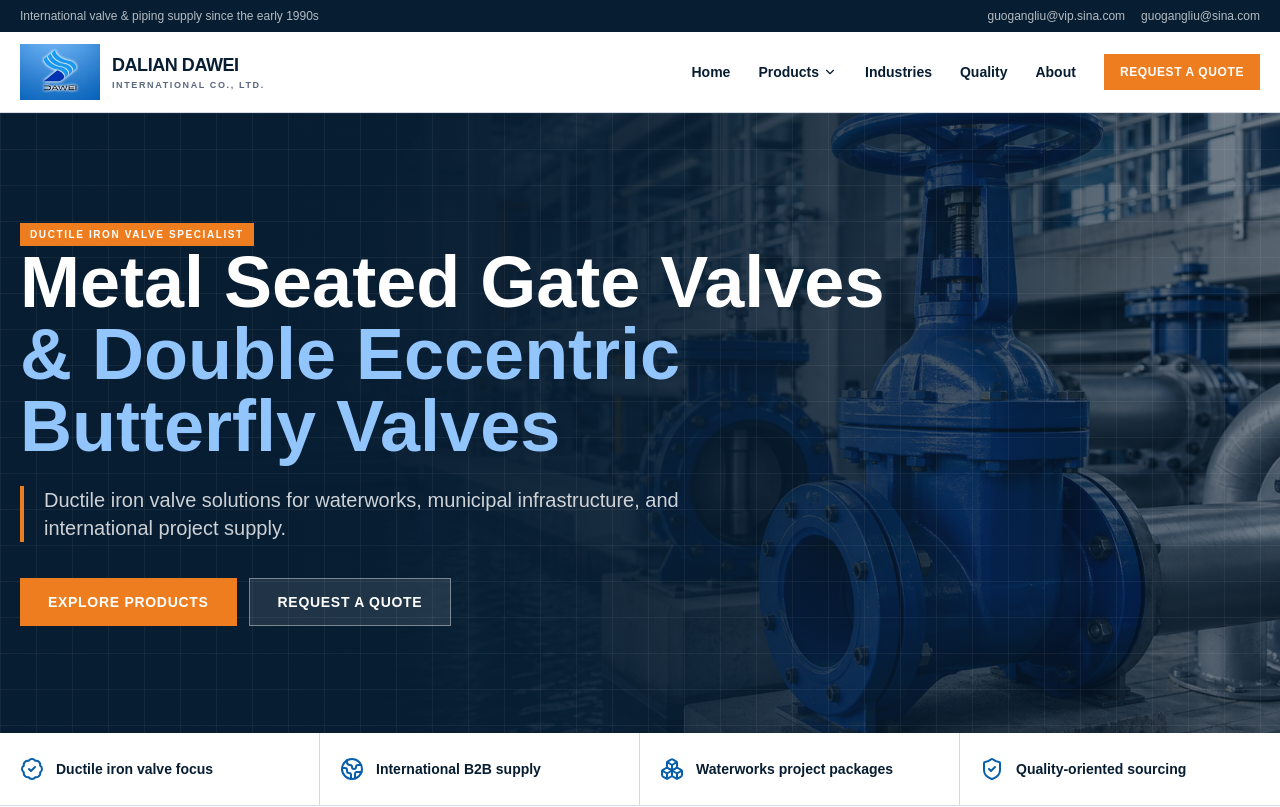
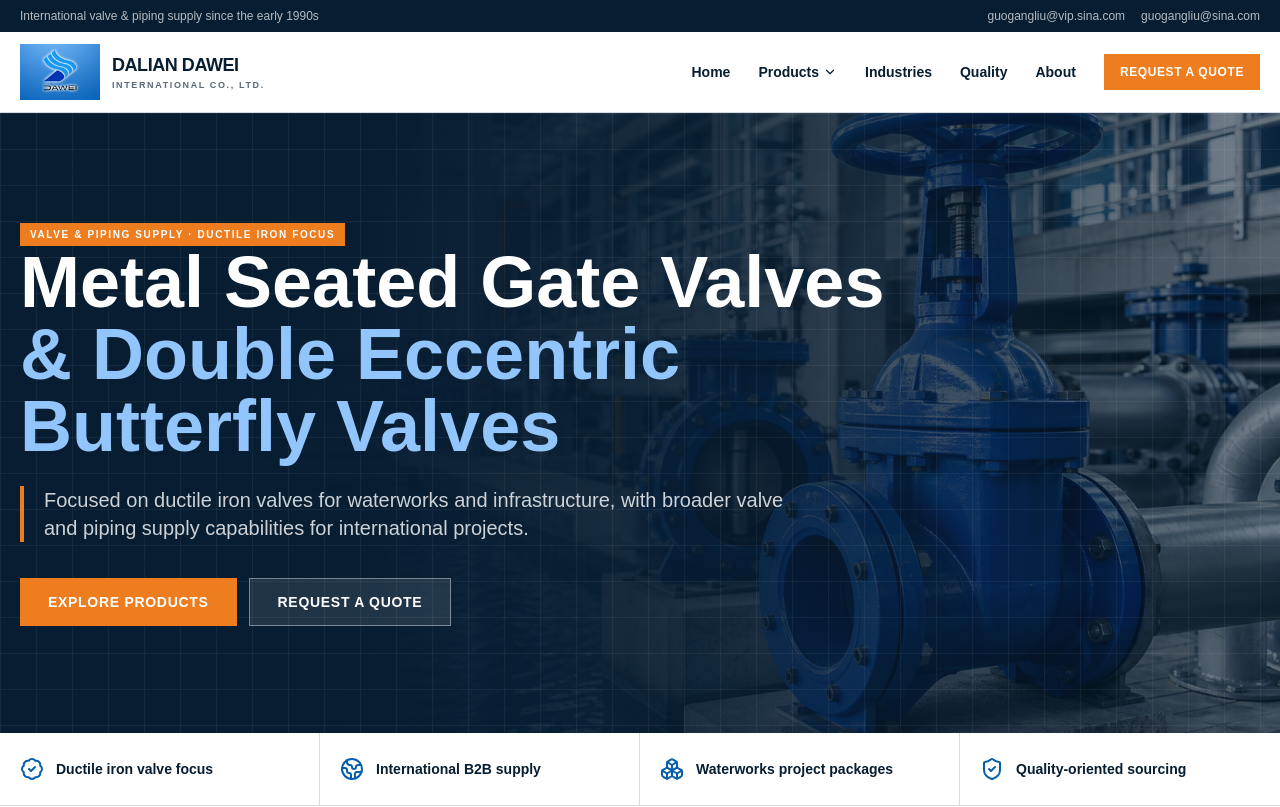
Before and after one commit to unikc/dawei, a Next.js app: page / in a window 1280 px wide. Shown: the top 807 px of the page. Built offline with nearby package versions, Linux system fonts and the light colour scheme.

Commit message:
Balance homepage product positioning

```diff
--- a/app/page.tsx
+++ b/app/page.tsx
@@ -15,9 +15,9 @@ export default function Home() {
       <div className="absolute inset-0 bg-gradient-to-r from-navy via-navy/85 to-navy/15" />
       <div className="grid-lines absolute inset-0" />
       <div className="relative mx-auto flex min-h-[620px] max-w-7xl items-center px-5 py-20">
-        <div className="max-w-4xl"><Badge variant="signal">Ductile Iron Valve Specialist</Badge>
+        <div className="max-w-4xl"><Badge variant="signal">Valve &amp; Piping Supply · Ductile Iron Focus</Badge>
           <h1 className="text-5xl font-black leading-[1.05] md:text-7xl">Metal Seated Gate Valves<br/><span className="text-blue-300"> & Double Eccentric Butterfly Valves</span></h1>
-          <p className="mt-6 max-w-3xl border-l-4 border-signal pl-5 text-lg leading-8 text-white/80 md:text-xl">Ductile iron valve solutions for waterworks, municipal infrastructure, and international project supply.</p>
+          <p className="mt-6 max-w-3xl border-l-4 border-signal pl-5 text-lg leading-8 text-white/80 md:text-xl">Focused on ductile iron valves for waterworks and infrastructure, with broader valve and piping supply capabilities for international projects.</p>
           <div className="mt-9 flex flex-wrap gap-3"><Link href="/products" className={buttonVariants({variant:"signal",size:"lg"})}>Explore Products</Link><Link href="/contact" className={buttonVariants({variant:"outline",size:"lg",className:"border-white/40 bg-white/10 text-white hover:bg-white/20 hover:text-white"})}>Request a Quote</Link></div>
         </div>
       </div>
```
